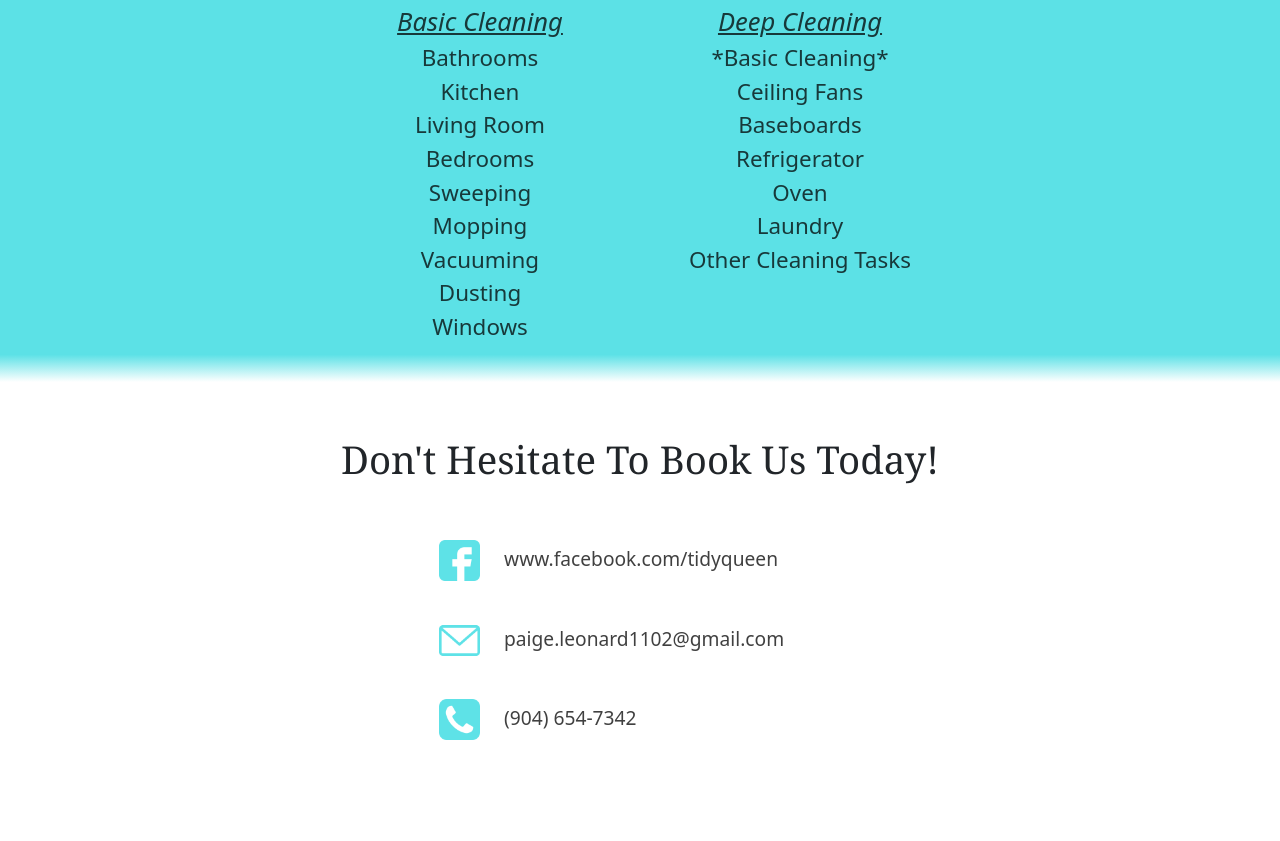
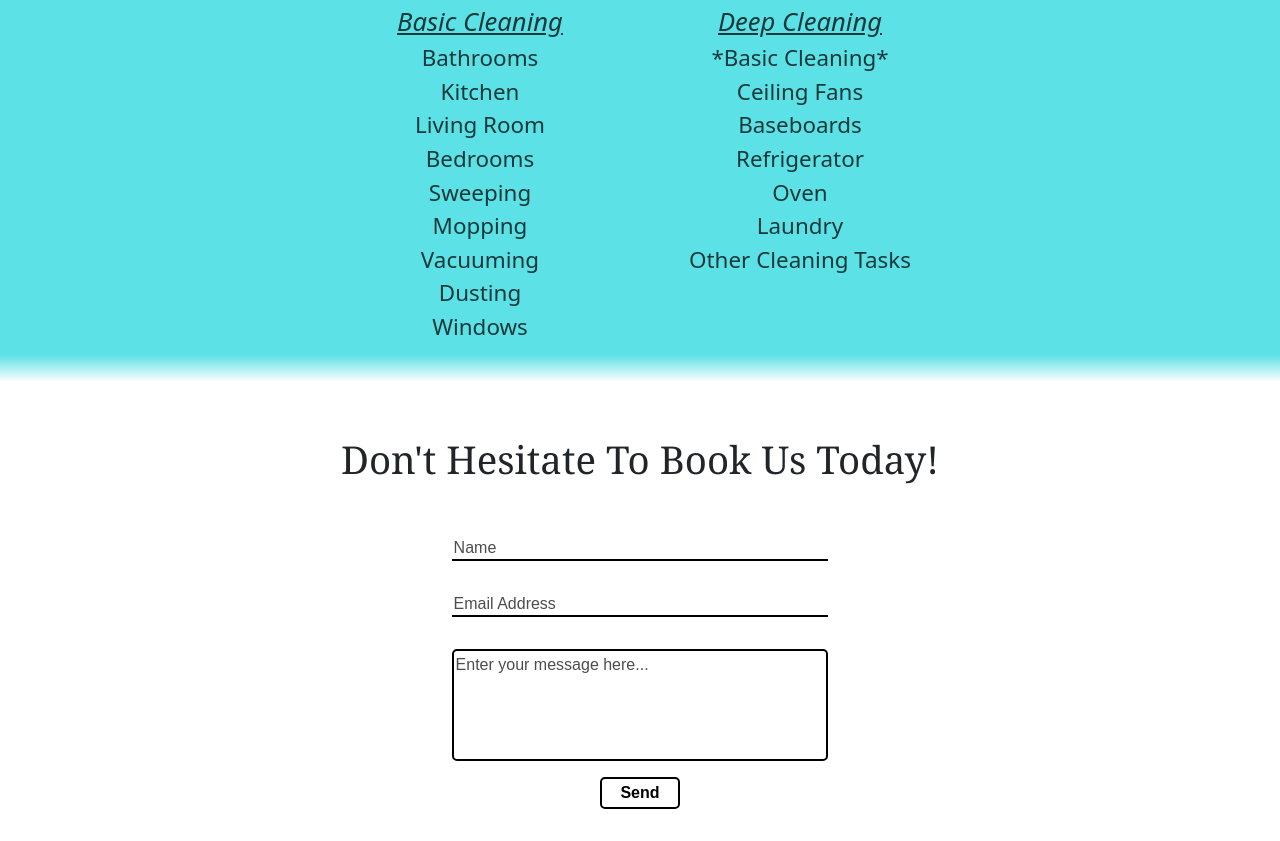
Before and after one commit to C-Schubert94/Tidy-Queen, a plain HTML site: page index.html in a window 1280 px wide. Shown: the part 1486-2327 px from the top of the page. Before the commit the page ends 2278 px from the top, so only its background shows below. Drawn offline with nearby package versions, Linux system fonts and the light colour scheme.

Commit message:
changed contact section with a form

```diff
--- a/index.html
+++ b/index.html
@@ -192,15 +192,9 @@
     <div id="contact-section" class="contact container-fluid">
       <div class="row justify-content-center">
         <h2>Don't Hesitate To Book Us Today!</h2>
-        <ul class="col-md-4 col-xs-12 hidden">
+        <!-- <ul class="col-md-4 col-xs-12 hidden">
           <li>
-            <img class="icon" src="icons/facebook.png" alt="facebook-icon" />
-            <a class="facebook"
-               href="https://www.facebook.com/tidyqueen22"
-               target="_blank"
-               rel="noopener noreferrer"
-              >www.facebook.com/tidyqueen</a
-            >
+
           </li>
           <li>
             <img class="icon" src="icons/envelope.png" alt="email" />
@@ -214,7 +208,29 @@
             />
             (904) 654-7342
           </li>
-        </ul>
+        </ul> -->
+
+        <form name="contact" method="POST" data-netlify="true">
+          <input type="text" name="name" placeholder="Name" />
+
+          <input type="email" name="email" placeholder="Email Address" />
+
+          <textarea
+            name="message"
+            placeholder="Enter your message here..."
+          ></textarea>
+
+          <button type="submit">Send</button>
+        </form>
+
+
+        <!-- <a class="facebook"
+           href="https://www.facebook.com/tidyqueen22"
+           target="_blank"
+           rel="noopener noreferrer"
+          ><img class="icon" src="icons/facebook.png" alt="facebook-icon" /></a
+        > -->
+
       </div>
     </div>
 
--- a/styles.css
+++ b/styles.css
@@ -114,6 +114,76 @@
     color: var(--primary-color);
 }
 
+form {
+  display: flex;
+  flex-direction: column;
+  align-items: center;
+  width: 60%;
+  margin: 0 auto;
+  margin-top: 3rem;
+  border-radius: 5px;
+}
+
+form button {
+  width: 5rem;
+  height: 2rem;
+  font-family: Arial, Helvetica, sans-serif;
+  font-size: 1rem;
+  font-weight: bold;
+  background-color: rgba(255, 255, 255, 0);
+  color: #000;
+  border: 2px solid #000;
+  border-radius: 5px;
+  margin-bottom: 1rem;
+}
+
+form button:hover {
+  cursor: pointer;
+  background-color: #000;
+  color: rgba(255, 255, 255, 1);
+  border: 0px;
+}
+
+input {
+  width: 30%;
+  height: 1.5rem;
+  font-family: Arial, Helvetica, sans-serif;
+  font-size: 1rem;
+  background-color: rgba(255, 255, 255, 0);
+  color: #000;
+  border-top: 0px;
+  border-left: 0px;
+  border-right: 0px;
+  border-bottom: 2px solid #000;
+  margin: 1rem 0;
+}
+
+input::placeholder{
+    color: rgba(0, 0, 0, 0.7)
+}
+
+textarea {
+  width: 30%;
+  min-height: 7rem;
+  font-family: Arial, Helvetica, sans-serif;
+  font-size: 1rem;
+  background-color: rgba(255, 255, 255, 0);
+  color: #000;
+  border: 2px solid #000;
+  border-radius: 5px;
+  resize: none;
+  margin: 1rem 0;
+}
+
+textarea::placeholder{
+    color: rgba(0, 0, 0, 0.7);
+}
+
+input:focus, textarea:focus {
+  outline: none;
+}
+
+
 /*TEXT ANIMATION*/
 
 .hidden {
```
